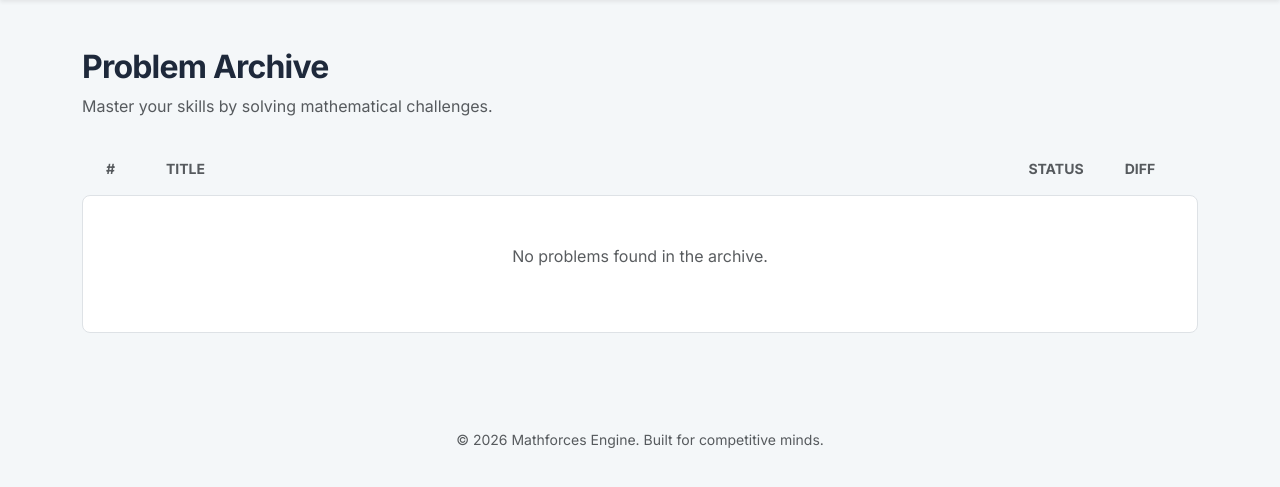
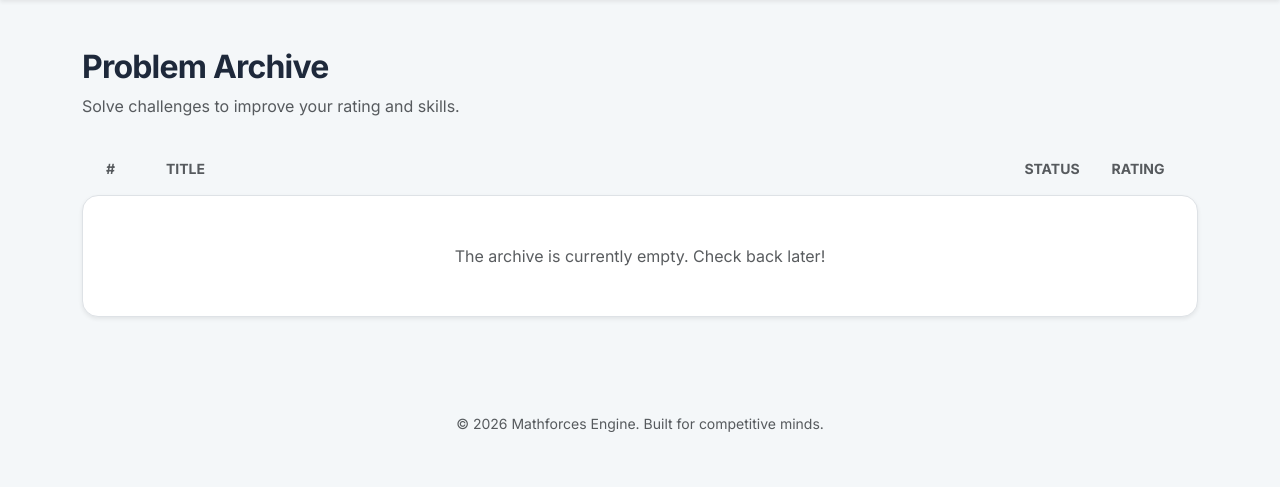
Before and after one commit to HASGITH/Mathforces, a Django app: page /archive/ in a window 1280 px wide. Shown: the part 72-559 px from the top of the page. Run offline with Django 5.2, Linux system fonts and the light colour scheme; data that the repository does not hold is empty.

Commit message:
Final UI update for problem list: fixed navbar URL names and improved grid

```diff
--- a/archive/templates/archive/problem_list.html
+++ b/archive/templates/archive/problem_list.html
@@ -8,11 +8,15 @@
     <style>
         body { font-family: 'Inter', sans-serif; background-color: #f4f7f9; color: #334155; }
 
-        /* Заголовок архива */
+        /* Navbar Styling */
+        .navbar { background-color: #0f172a !important; padding: 1rem 0; }
+        .navbar-brand { font-weight: 800; letter-spacing: 1px; }
+
+        /* Header section */
         .archive-header { margin-bottom: 2rem; }
         .archive-header h2 { font-weight: 800; color: #1e293b; letter-spacing: -0.025em; }
 
-        /* Контейнер списка задач */
+        /* Problem Card Design */
         .problem-card {
             background: white;
             border-radius: 12px;
@@ -25,7 +29,7 @@
             overflow: hidden;
         }
 
-        /* Эффект наведения */
+        /* Hover Effects */
         .problem-card:hover {
             transform: translateY(-4px);
             box-shadow: 0 12px 20px -5px rgba(0, 0, 0, 0.1), 0 8px 8px -5px rgba(0, 0, 0, 0.04);
@@ -43,7 +47,7 @@
         .prob-id { font-weight: 600; color: #94a3b8; font-size: 0.9rem; }
         .prob-title { font-weight: 600; font-size: 1.1rem; color: #1e293b; }
 
-        /* Тег решенной задачи */
+        /* Solved Badge */
         .solved-check {
             color: #10b981;
             background: #ecfdf5;
@@ -54,14 +58,14 @@
             font-weight: 700;
         }
 
-        /* Сложность: Округленные квадраты */
+        /* Rounded Squares for Difficulty */
         .difficulty-box {
-            width: 48px;
-            height: 32px;
+            width: 52px;
+            height: 34px;
             display: flex;
             align-items: center;
             justify-content: center;
-            border-radius: 8px; /* Тот самый скругленный квадрат */
+            border-radius: 8px;
             font-weight: 700;
             font-size: 0.85rem;
             color: white;
@@ -69,17 +73,14 @@
             box-shadow: 0 2px 4px rgba(0,0,0,0.05);
         }
 
-        /* Цвета сложности */
+        /* Difficulty Color Logic */
         .diff-baby { background-color: #0ea5e9; }
         .diff-easy { background-color: #10b981; }
         .diff-normal { background-color: #6366f1; }
         .diff-hard { background-color: #f59e0b; }
         .diff-legendary { background-color: #ef4444; }
-        .diff-x { background-color: #1e293b; text-shadow: 0 0 8px #ef4444; }
+        .diff-x { background-color: #1e293b; border: 1px solid #ef4444; }
 
-        /* Навигация */
-        .navbar { background-color: #0f172a !important; padding: 1rem 0; }
-        .navbar-brand { font-weight: 800; letter-spacing: 1px; }
     </style>
 </head>
 <body>
@@ -90,15 +91,15 @@
             <div class="navbar-nav ms-auto">
                 <a class="nav-link active" href="{% url 'problem_list' %}">Archive</a>
                 <a class="nav-link" href="{% url 'ranking' %}">Ranking</a>
-                <a class="nav-link" href="{% url 'profile' %}">My Profile</a>
+                <a class="nav-link" href="{% url 'profile_view' %}">My Profile</a>
             </div>
         </div>
     </nav>
 
     <div class="container">
-        <div class="archive-header">
+        <div class="archive-header text-center text-md-start">
             <h2>Problem Archive</h2>
-            <p class="text-muted">Master your skills by solving mathematical challenges.</p>
+            <p class="text-muted">Solve challenges to improve your rating and skills.</p>
         </div>
 
         <div class="problem-list-container">
@@ -106,7 +107,7 @@
                 <div>#</div>
                 <div>TITLE</div>
                 <div style="width: 100px; text-align: center;">STATUS</div>
-                <div style="width: 68px; text-align: center;">DIFF</div>
+                <div style="width: 72px; text-align: center;">RATING</div>
             </div>
 
             {% for problem in problems %}
@@ -120,7 +121,7 @@
                         {% endif %}
                     </div>
 
-                    <div class="text-muted small d-none d-md-block">
+                    <div class="text-muted small d-none d-md-block" style="width: 100px; text-align: center;">
                         </div>
 
                     <div class="difficulty-box
@@ -135,8 +136,8 @@
                 </div>
             </a>
             {% empty %}
-            <div class="text-center py-5 bg-white rounded-3 border">
-                <p class="text-muted">No problems found in the archive.</p>
+            <div class="text-center py-5 bg-white rounded-4 border shadow-sm">
+                <p class="text-muted mb-0">The archive is currently empty. Check back later!</p>
             </div>
             {% endfor %}
         </div>
```
